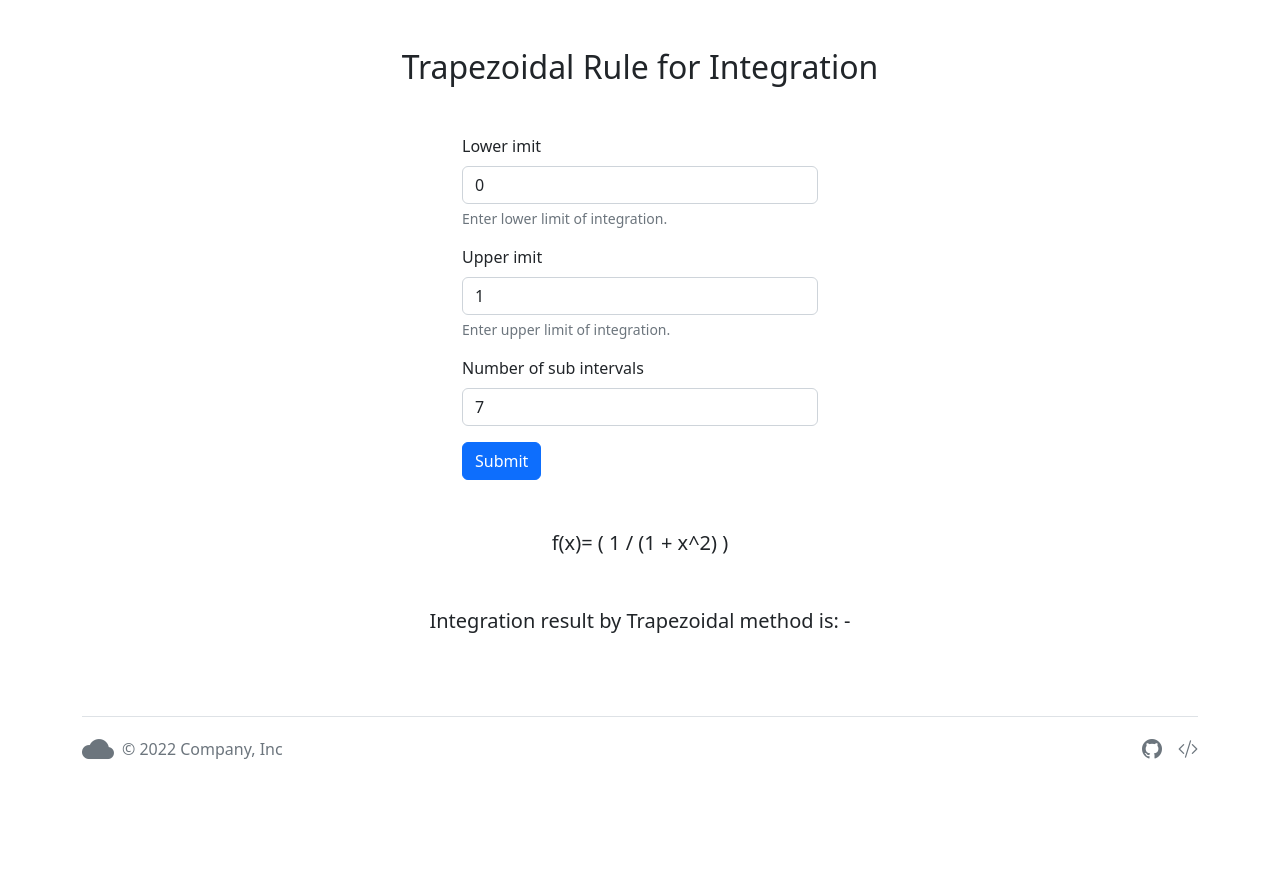
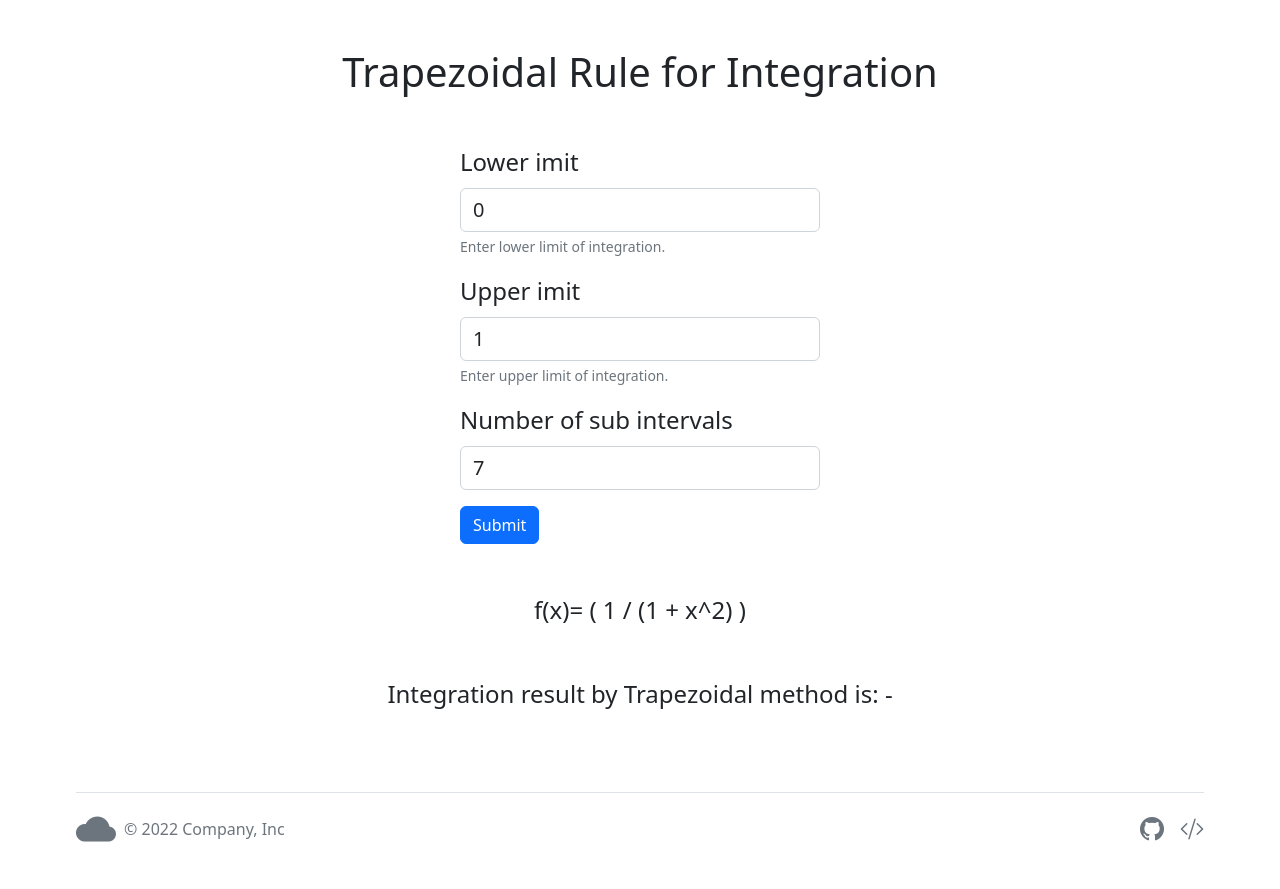
Before and after one commit to tahaghazi/Trapezoidal_Rule, a Django app: page / in a window 1280 px wide. Before the commit the page ends 759 px from the top, so only its background shows below. Run offline with Django 4.2, Linux system fonts and the light colour scheme.

Commit message:
Update home template

```diff
--- a/templates/home.html
+++ b/templates/home.html
@@ -13,35 +13,38 @@
             flex-direction: column;
             justify-content: space-evenly;
         }
+        .container {
+    max-width: 90%;
+}
     </style>
 </head>
 <body class="overflow-hidden">
-<div class="container ">
-    <h2 class="text-center mt-5">Trapezoidal Rule for Integration</h2>
+<div class="container">
+    <h1 class="text-center mt-5">Trapezoidal Rule for Integration</h1>
 
     <div class="py-3 my-4 row">
         <form method="POST" class="col-sm-10 col-md-9 col-lg-4 m-auto mt-2">
             {% csrf_token %}
             <div class="mb-3">
-                <label for="lower_limit" class="form-label">Lower imit</label>
-                <input name="lower_limit" type="number" class="form-control" id="lower_limit" aria-describedby="lower_limit" value="0">
+                <label for="lower_limit" class="form-label fs-4">Lower imit</label>
+                <input name="lower_limit" type="number" class="form-control fs-5" id="lower_limit" aria-describedby="lower_limit" value="0">
                 <div id="lower_limit" class="form-text">Enter lower limit of integration.</div>
             </div>
             <div class="mb-3">
-                <label for="upper_limit" class="form-label">Upper imit</label>
-                <input name="upper_limit" type="number" class="form-control" id="upper_limit" aria-describedby="upper_limit" value="1">
+                <label for="upper_limit" class="form-label fs-4">Upper imit</label>
+                <input name="upper_limit" type="number" class="form-control fs-5" id="upper_limit" aria-describedby="upper_limit" value="1">
                 <div id="upper_limit" class="form-text">Enter upper limit of integration.</div>
             </div>
             <div class="mb-3">
-                <label for="sub_interval" class="form-label">Number of sub intervals</label>
-                <input name="sub_interval" type="number" class="form-control" id="sub_interval" value="7" max="1000000">
+                <label for="sub_interval" class="form-label fs-4">Number of sub intervals</label>
+                <input name="sub_interval" type="number" class="form-control fs-5" id="sub_interval" value="7" max="1000000">
             </div>
 
             <button type="submit" class="btn btn-primary">Submit</button>
         </form>
         <div class="col-12">
-            <p class="m-50 text-center mt-5 fs-5">f(x)= ( 1 / (1 + x^2) )</p>
-            <p class="m-50 text-center mt-5 fs-5">Integration result by Trapezoidal method is: {{ result|default_if_none:"-" }}</p>
+            <p class="m-50 text-center mt-5 fs-4">f(x)= ( 1 / (1 + x^2) )</p>
+            <p class="m-50 text-center mt-5 fs-4">Integration result by Trapezoidal method is: {{ result|default_if_none:"-" }}</p>
         </div>
     </div>
 </div>
@@ -50,7 +53,7 @@
     <footer class="d-flex flex-wrap justify-content-between align-items-center py-3 my-4 border-top">
         <div class="col-md-4 d-flex align-items-center">
             <a href="/" class="mb-3 me-2 mb-md-0 text-muted text-decoration-none lh-1">
-                <i class="bi bi-cloudy-fill fs-2"></i>
+                <i class="bi bi-cloudy-fill fs-1"></i>
             </a>
             <span class="mb-3 mb-md-0 text-muted">© 2022 Company, Inc</span>
         </div>
@@ -58,13 +61,13 @@
         <ul class="nav col-md-4 justify-content-end list-unstyled d-flex">
             <li class="ms-3" title="Project on github">
                 <a target="_blank" class="text-muted" href="https://github.com/tahaghazy/Trapezoidal_Rule">
-                    <i class="bi bi-github fs-5"></i>
+                    <i class="bi bi-github fs-4"></i>
                 </a>
             </li>
             <li class="ms-3" title="Source code">
                 <a target="_blank" class="text-muted"
                    href="https://github.com/tahaghazy/Trapezoidal_Rule/blob/master/app/views.py#L1">
-                    <i class="bi bi-code-slash fs-5"></i>
+                    <i class="bi bi-code-slash fs-4"></i>
                 </a>
             </li>
         </ul>
```
